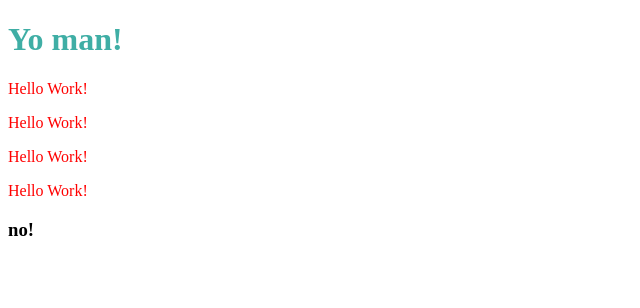
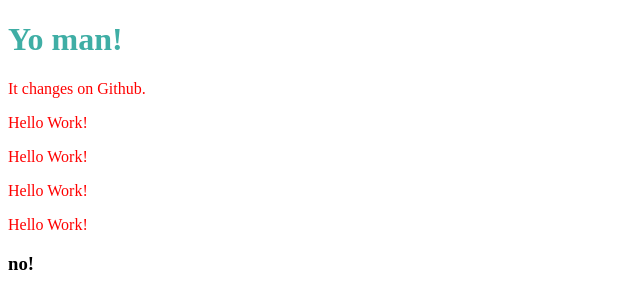
Before and after one commit to chris-runn/test, a plain HTML site: page index.html in a window 1280 px wide. Shown: the whole page, without its empty margins (0-640 px from the left). Drawn offline with Linux system fonts and the light colour scheme.

Commit message:
Update index.html

```diff
--- a/index.html
+++ b/index.html
@@ -9,6 +9,7 @@
 </head>
 <body>
     <h1 style="color: #3FAEA5">Yo man!</h1>
+    <p>It changes on Github.</p>
     <p>Hello Work!</p>
     <p>Hello Work!</p>
     <p>Hello Work!</p>
```
